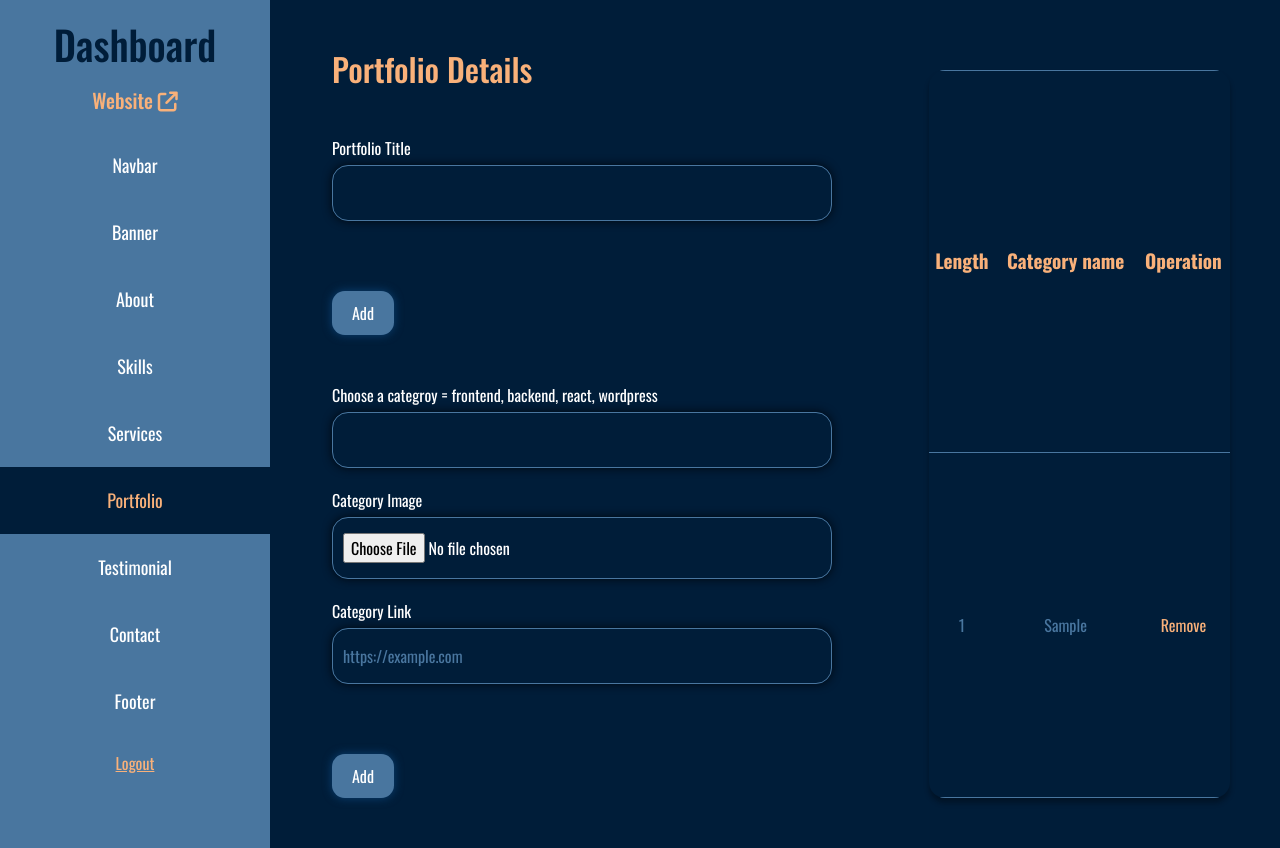
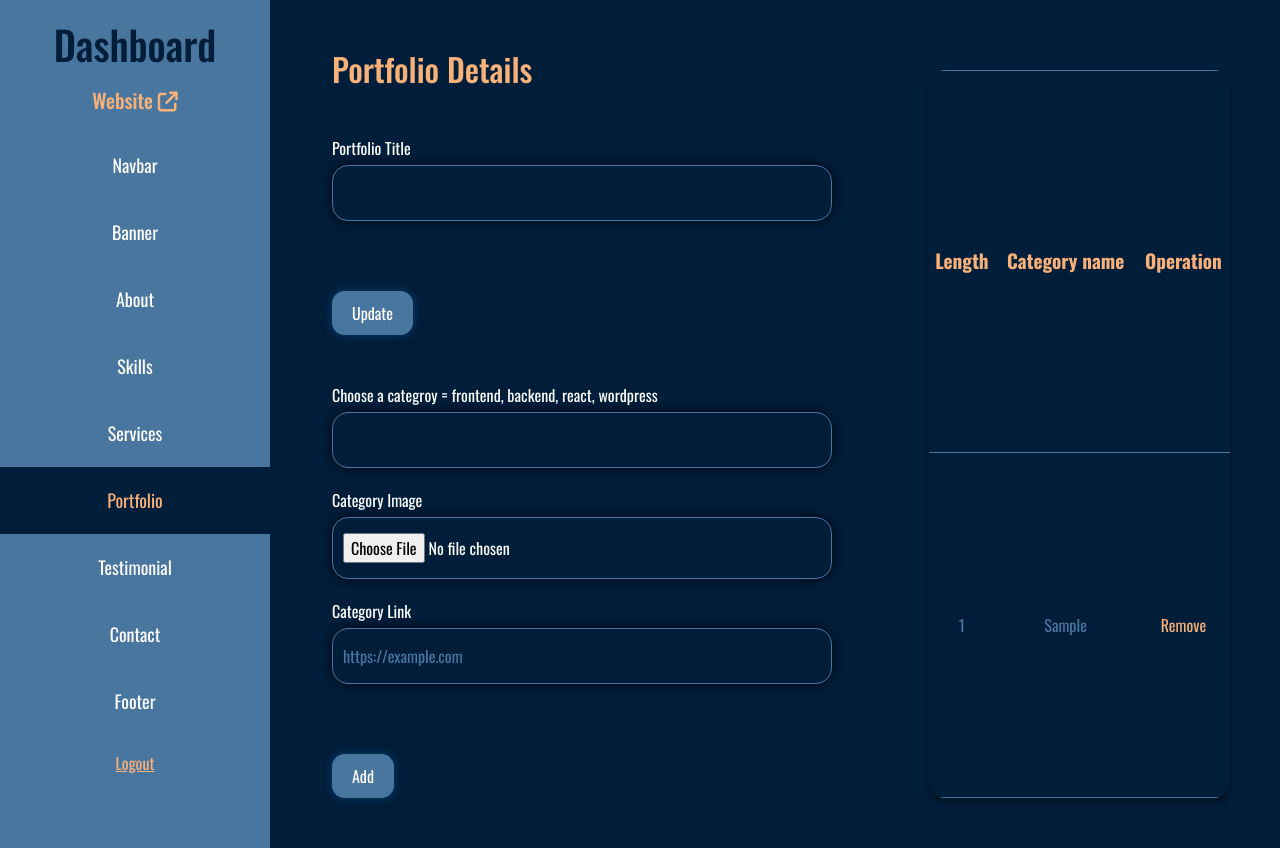
Before and after one commit to mdkawsardev/portfolio_with_django, a Django app: page /portfolio/ in a window 1280 px wide. Run offline with Django 5.2, Linux system fonts and the light colour scheme; a user stored in the database is signed in; tables that the repository leaves empty hold one stand-in row (values such as "Sample post"); some libraries are stand-ins or nearby versions.

Commit message:
Site is being modified

```diff
--- a/app/urls.py
+++ b/app/urls.py
@@ -26,6 +26,7 @@ urlpatterns = [
     path('delete_review/<int:pk>/', views.delete_review, name='delete_review'),
     path('insert_data/', views.insert_data, name='insert_data'),
     path('<int:pk>/delete_portfolio/', views.delete_portfolio, name='delete_portfolio'),
+    path('update_portfolio_title/', views.update_portfolio_title, name='update_portfolio_title'),
     path('<int:pk>/delete_service/', views.delete_service, name='delete_service'),
     path('add_services/', views.add_services, name='add_services'),
     path('add_services_title/', views.add_services_title, name='add_services_title'),
--- a/app/views.py
+++ b/app/views.py
@@ -222,6 +222,15 @@ def insert_data(request):
         messages.success(request, 'New category added successfully!')
     return redirect('/portfolio')
 
+def update_portfolio_title(request):
+    if request.method == "POST":
+        portfolio_title = request.POST['portfolio_title']
+        PortfolioTitle.objects.update(
+            title=portfolio_title
+        )
+        messages.success(request, "Title updated successfully!")
+    return redirect('/portfolio')
+
 def delete_portfolio(request, pk):
     get_item = PortfolioSection.objects.filter(id=pk)
     remove = get_item.delete()
--- a/template/dashboard/portfolio.html
+++ b/template/dashboard/portfolio.html
@@ -35,13 +35,13 @@
             <div class="container">
                 <h2>Portfolio Details</h2>
                 <div class="banner_form mt-5">
-                    <form class="common_form" action="{% url 'insert_data' %}" method="post">
+                    <form class="common_form" action="{% url 'update_portfolio_title' %}" method="post">
                         {% csrf_token %}
                         <div class="b_input">
                             <label for="portfolio">Portfolio Title</label>
-                            <input type="text" id="portfolio" name="">
+                            <input type="text" id="portfolio" name="portfolio_title">
                         </div>
-                        <button type="submit" class="submitBtn mb-lg-5">Add</button>
+                        <button type="submit" class="submitBtn mb-lg-5">Update</button>
                     </form>
                     <form class="common_form" action="{% url 'insert_data' %}" method="post" enctype="multipart/form-data">
                         {% csrf_token %}
```
